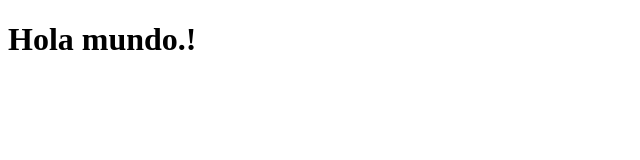
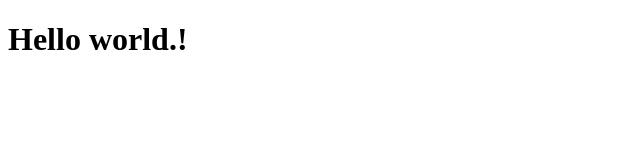
Before and after one commit to chrisperaza/rocket-blog, a plain HTML site: page index.html in a window 1280 px wide. Shown: the whole page, without its empty margins (0-640 px from the left). Drawn offline with Linux system fonts and the light colour scheme.

Commit message:
new hello world

```diff
--- a/index.html
+++ b/index.html
@@ -6,6 +6,6 @@
   <title>RocketBlog</title>
 </head>
 <body>
-  <h1> Hola mundo.!</h1>
+  <h1> Hello world.!</h1>
 </body>
 </html>
```
